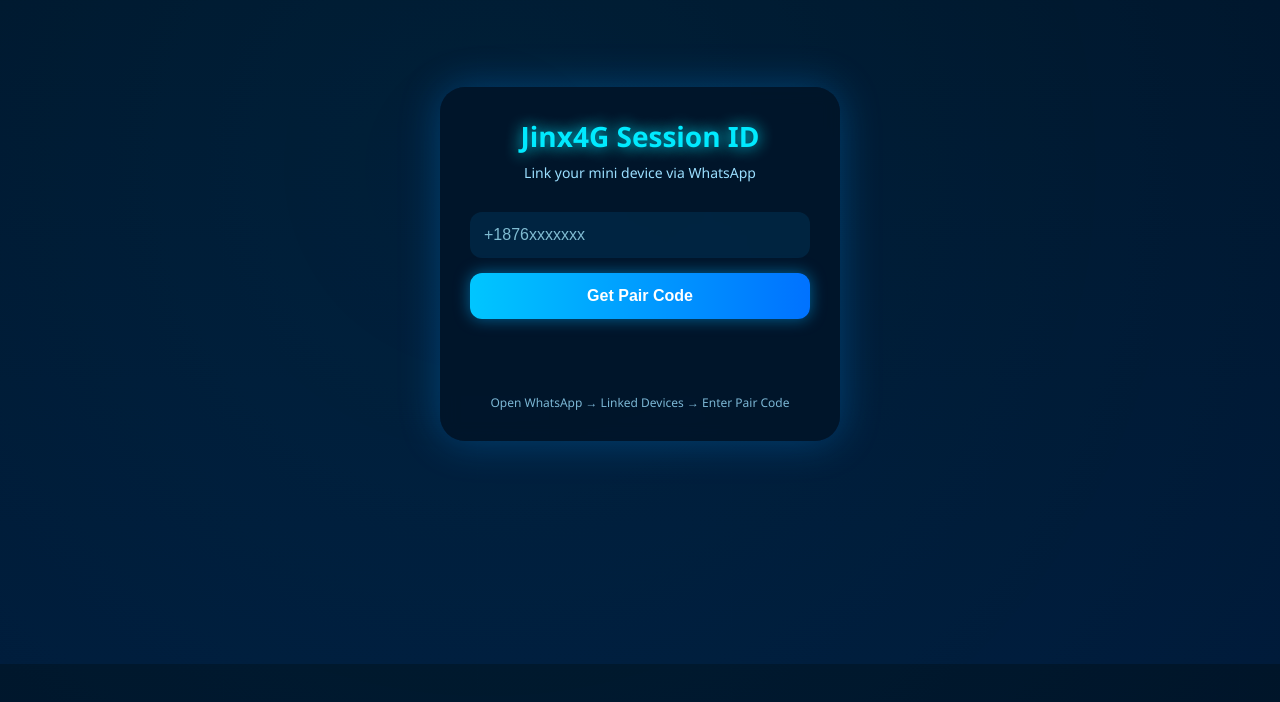
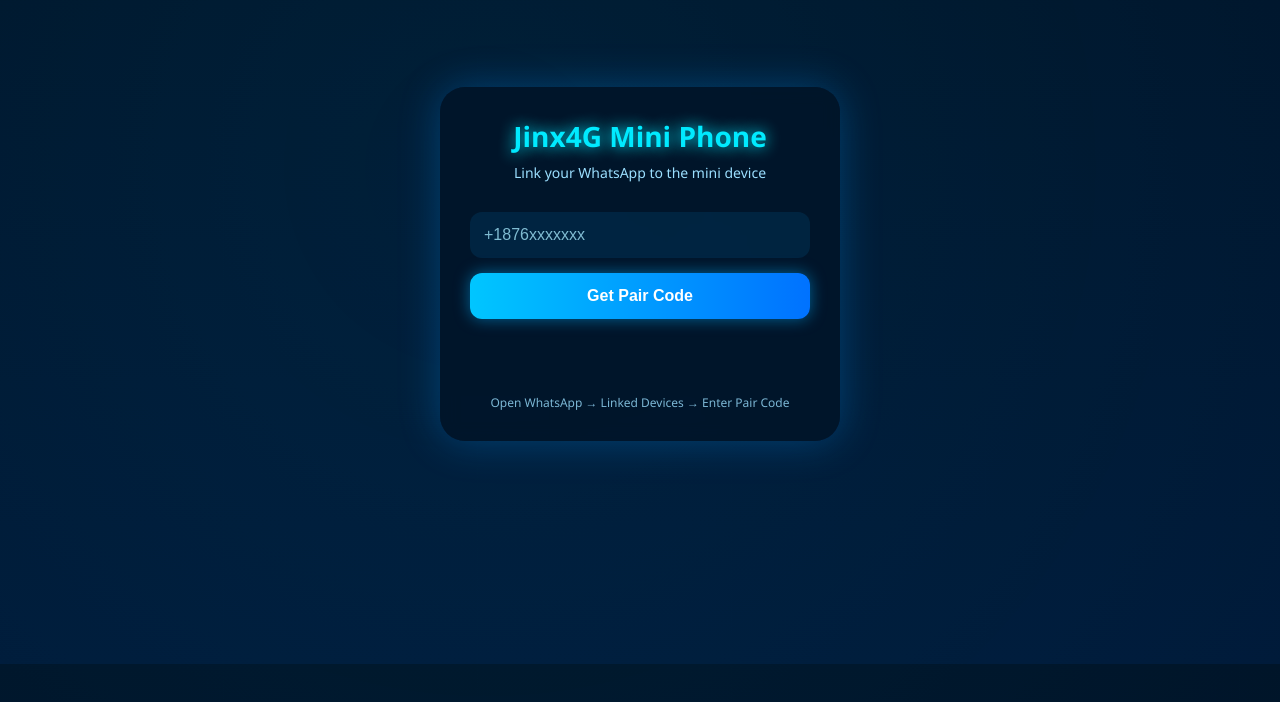
Before and after one commit to Fakezak/Jinx4G.session, a plain HTML site: page index.html in a window 1280 px wide. Shown: the part 136-838 px from the top of the page. Drawn offline with Linux system fonts and the light colour scheme.

Commit message:
Update title and headings in index.html

```diff
--- a/index.html
+++ b/index.html
@@ -3,20 +3,19 @@
 <head>
 <meta charset="UTF-8">
 <meta name="viewport" content="width=device-width, initial-scale=1.0">
-<title>Jinx4G Session ID</title>
+<title>Jinx4G Mini Phone</title>
 <link rel="stylesheet" href="style.css">
 </head>
 <body>
 
 <div class="container">
-  <h1>Jinx4G Session ID</h1>
-  <p class="subtitle">Link your mini device via WhatsApp</p>
+  <h1>Jinx4G Mini Phone</h1>
+  <p class="subtitle">Link your WhatsApp to the mini device</p>
 
   <input id="phone" placeholder="+1876xxxxxxx">
   <button onclick="getPair()">Get Pair Code</button>
 
   <div id="codeBox"></div>
-
   <p class="hint">Open WhatsApp → Linked Devices → Enter Pair Code</p>
 </div>
 
```
